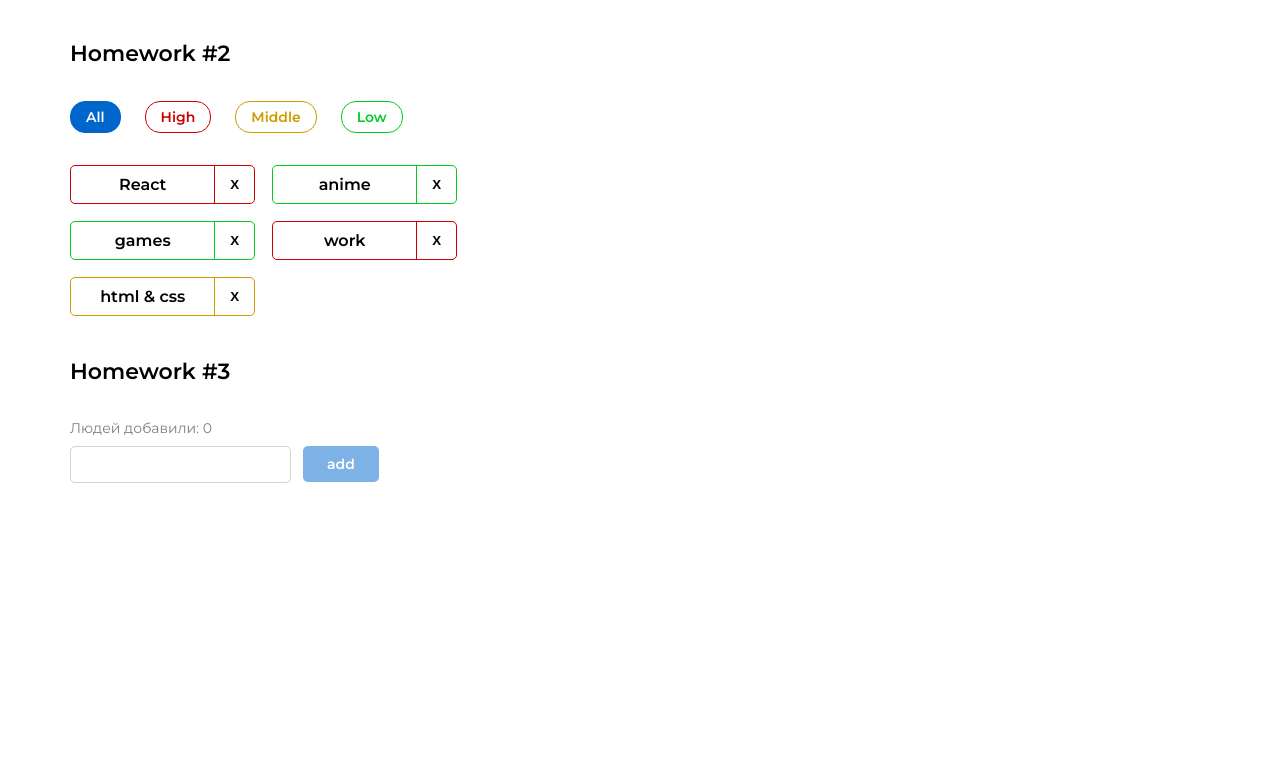
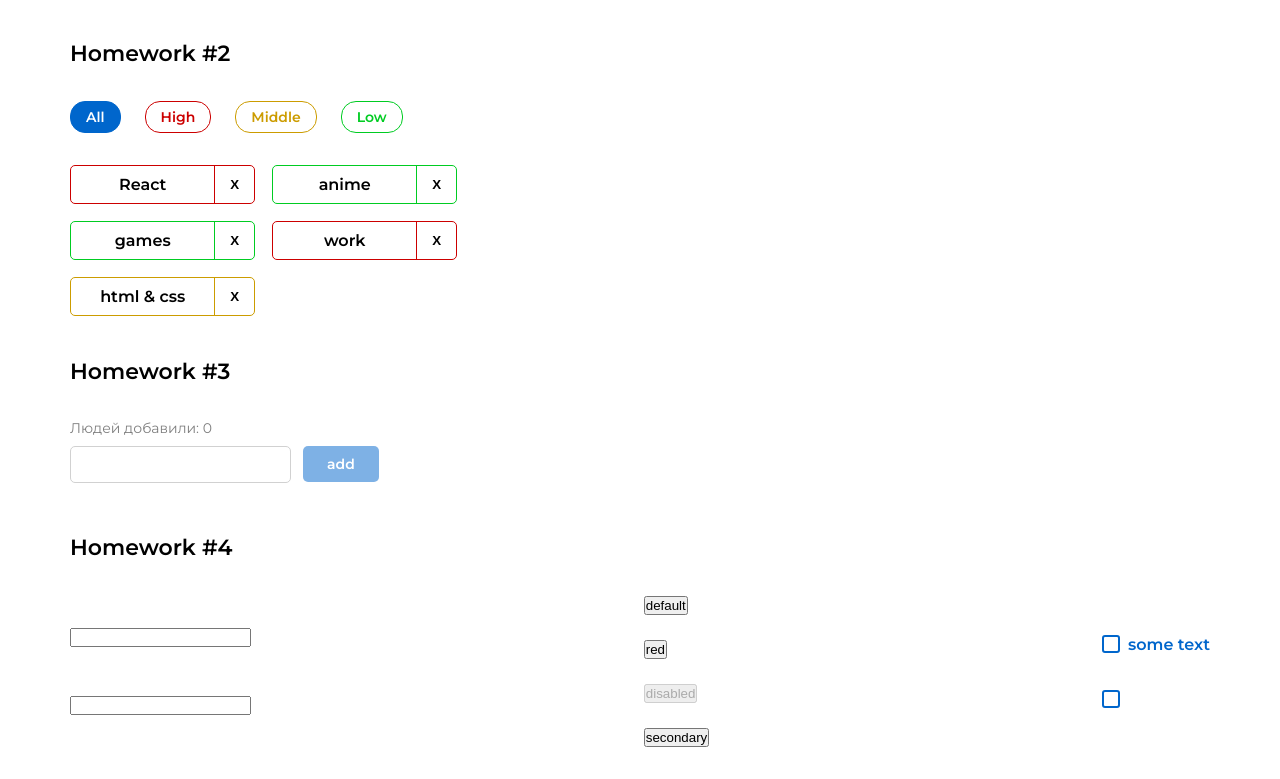
Before and after one commit to igor-minaev/homeworks, a React (Create React App) app: page / in a window 1280 px wide. Shown: the part 409-1188 px from the top of the page. Before the commit the page ends 933 px from the top, so only its background shows below. Built offline with nearby package versions, Linux system fonts and the light colour scheme.

Commit message:
start homework 3

```diff
--- a/src/s1-main/App.tsx
+++ b/src/s1-main/App.tsx
@@ -3,6 +3,7 @@
 import HW1 from '../s2-homeworks/hw01/HW1'
 import HW2 from "../s2-homeworks/hw02/HW2";
 import HW3 from "../s2-homeworks/hw03/HW3";
+import HW4 from "../s2-homeworks/hw04/HW4";
 
 function App() {
     return (
@@ -11,7 +12,7 @@
             {/*раскомментировать по ходу выполнения*/}
             <HW2/>
             <HW3/>
-            {/*<HW4/>*/}
+            <HW4/>
 
             {/*при выполнении дз 5 и более - закомментировать здесь дз 1-4, так как они есть внутри дз 5*/}
             {/*<HW5/>*/}
--- a/src/s2-homeworks/hw03/HW3.tsx
+++ b/src/s2-homeworks/hw03/HW3.tsx
@@ -31,7 +31,7 @@
     setUsers([...users, user])
 }
 
-const HW3 = () => {
+ const HW3 = () => {
     const [users, setUsers] = useState<UserType[]>([]) // need to fix any
 
     const addUserCallback = (name: string) => {
```
